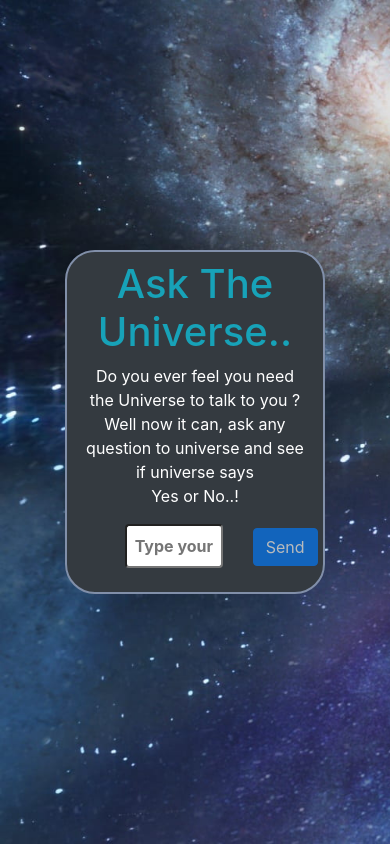
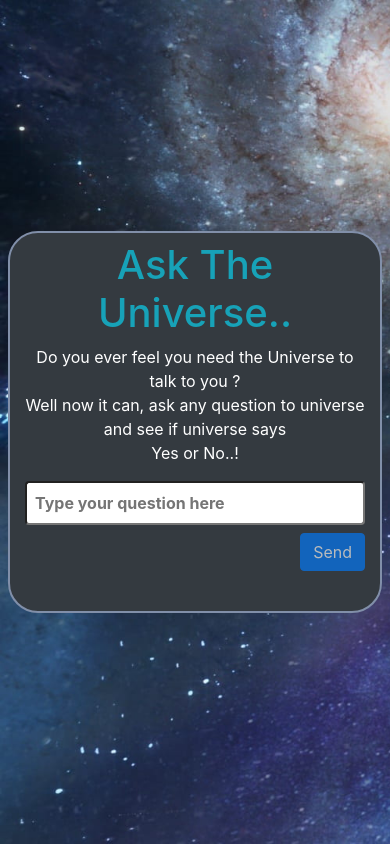
Before and after one commit to singhgursharnbir/askYesOrNo, a React (Create React App) app: page / in a window 390 px wide. Built offline with nearby package versions, Linux system fonts and the light colour scheme.

Commit message:
responsive design

```diff
--- a/package.json
+++ b/package.json
@@ -1,4 +1,5 @@
 {
+  "homepage": "http://singhgursharnbir.github.io/reactAskUniverse",
   "name": "yes_no_app",
   "version": "0.1.0",
   "private": true,
@@ -14,6 +15,8 @@
     "react-scripts": "3.4.1"
   },
   "scripts": {
+    "predeploy": "npm run build",
+    "deploy": "gh-pages -d build",
     "start": "react-scripts start",
     "build": "react-scripts build",
     "test": "react-scripts test",
@@ -33,5 +36,8 @@
       "last 1 firefox version",
       "last 1 safari version"
     ]
+  },
+  "devDependencies": {
+    "gh-pages": "^2.2.0"
   }
 }
--- a/src/App.css
+++ b/src/App.css
@@ -9,11 +9,18 @@ body {
   transition-duration: 1.99s;
   transition-property: transform;
 }
-.rotationClass {
-  transform: rotate3d(10, 0, 0, 1440deg);
+@media (min-width: 767px) {
+  .rotationClass {
+    transform: rotate3d(10, 0, 0, 1440deg);
+  }
 }
 html,
 body {
   margin: 0;
   height: 100%;
 }
+@media (max-width: 767px) {
+  .text-mobile-right {
+    text-align: right;
+  }
+}
--- a/src/App.js
+++ b/src/App.js
@@ -70,8 +70,8 @@ class App extends React.Component {
             ref={this.mainDiv}
             className={
               this.state.active
-                ? "col-8 m-2 mainBackground  rotationClass"
-                : "col-8 m-2 mainBackground "
+                ? "col-md-10 col-sm-8 m-2 mainBackground  rotationClass"
+                : "col-md-10 col-sm-8 m-2 mainBackground "
             }
           >
             <Header />
--- a/src/Components/questionComponent.js
+++ b/src/Components/questionComponent.js
@@ -5,7 +5,7 @@ class questionComponent extends React.Component {
     return (
       <div>
         <div className="row justify-content-center">
-          <div className="col-6">
+          <div className="col-md-6 col-sm-12">
             <input
               onInput={this.props.setInputValue}
               type="text"
@@ -13,7 +13,7 @@ class questionComponent extends React.Component {
               placeholder="Type your question here"
             />
           </div>
-          <div className="col-2 pt-1">
+          <div className="col-md-2 col-sm-12 pt-2 text-mobile-right">
             <button
               disabled={this.props.inputValue ? "" : "disabled"}
               className="btn-primary btn"
@@ -24,9 +24,8 @@ class questionComponent extends React.Component {
             </button>
           </div>
         </div>
-        <div className="row mt-2">
-          <div className="col-2"></div>
-          <div className="col-6">
+        <div className="row justify-content-center mt-4">
+          <div className="col-md-6 col-sm-8">
             {this.props.imageUrl ? (
               <img
                 style={{ maxHeight: "350px" }}
@@ -38,7 +37,7 @@ class questionComponent extends React.Component {
               ""
             )}
           </div>
-          <div className="col-2 ">
+          <div className="col-md-2 col-sm-2 ">
             <div className="row h-100 align-items-center">
               <div className="col-12">
                 <h1
```
Also changed, not shown: 1 other file (tests, documents, lock files or other folders).
